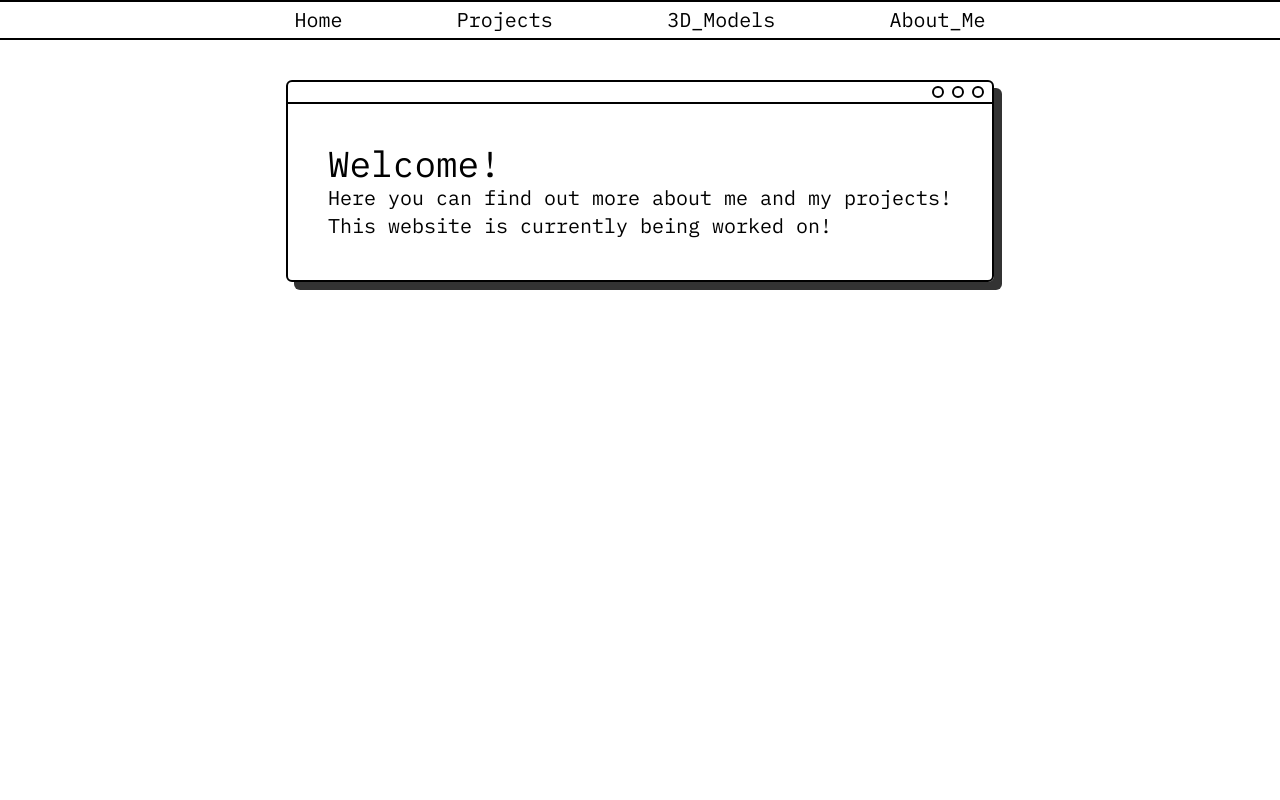
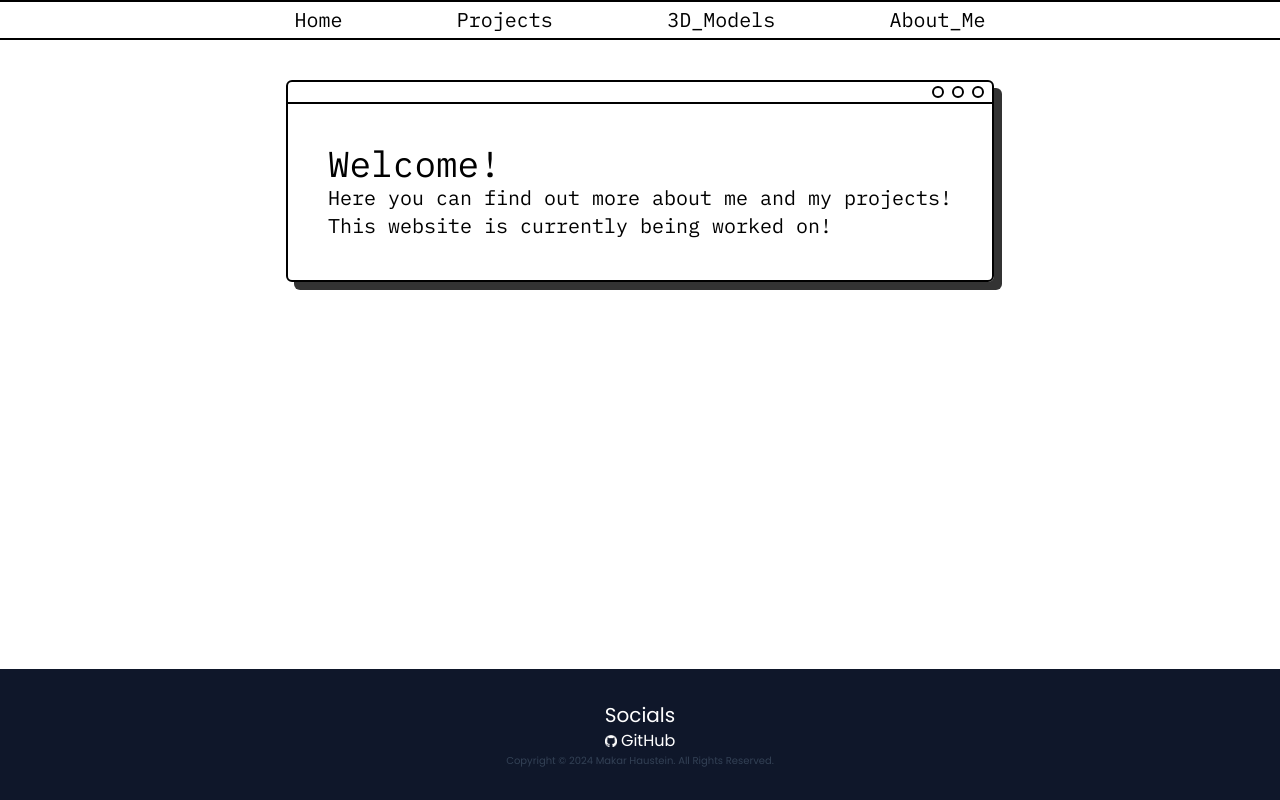
Before and after one commit to makarhaustein/portfolio-website, a React (Vite) app: page / in a window 1280 px wide. Built offline with nearby package versions, Linux system fonts and the light colour scheme.

Commit message:
Increased min height, added gh icon into footer and changed visual

```diff
--- a/src/components/Footer.jsx
+++ b/src/components/Footer.jsx
@@ -1,9 +1,19 @@
 export default function Footer() {
     return (
-        <div class='bg-white w-full left-0 h-10'>
-            <div class='mt-10 pr-2 p-2 space-x-2 bg-white rounded-t-md text-black
-                    text-right flex justify-end'>
+        <div className='bg-slate-900 w-full left-0 min-h-10 py-8 flex
+                        flex-col justify-center items-center
+                        text-white font-poppins'>
+            <h2 className='text-xl'>Socials</h2>
+            <div className='flex justify-center'>
+                <a href='https://github.com/makarhaustein' className='flex items-center'>
+                    <img className='h-3 mr-1' src='../../public/images/icons/github-mark-white.png' />
+                    <p>GitHub</p>
+                </a>
+
             </div>
+            <p className='text-[10px] text-slate-700'>
+                Copyright © 2024 Makar Haustein. All Rights Reserved.
+            </p>
         </div>
     );
 }
--- a/src/components/Layout.jsx
+++ b/src/components/Layout.jsx
@@ -3,12 +3,12 @@ import Footer from './Footer.jsx';
 
 export default function Layout({ children }) {
     return (
-        <>
+        <div className='flex flex-col min-h-screen'>
             <Header />
-            <main>
+            <main className='flex-grow'>
                 {children}
             </main>
             <Footer />
-        </>
+        </div>
     );
 }
```
Also changed, not shown: public/images/icons/github-mark-white.png (added), public/images/icons/github-mark.png (added).
